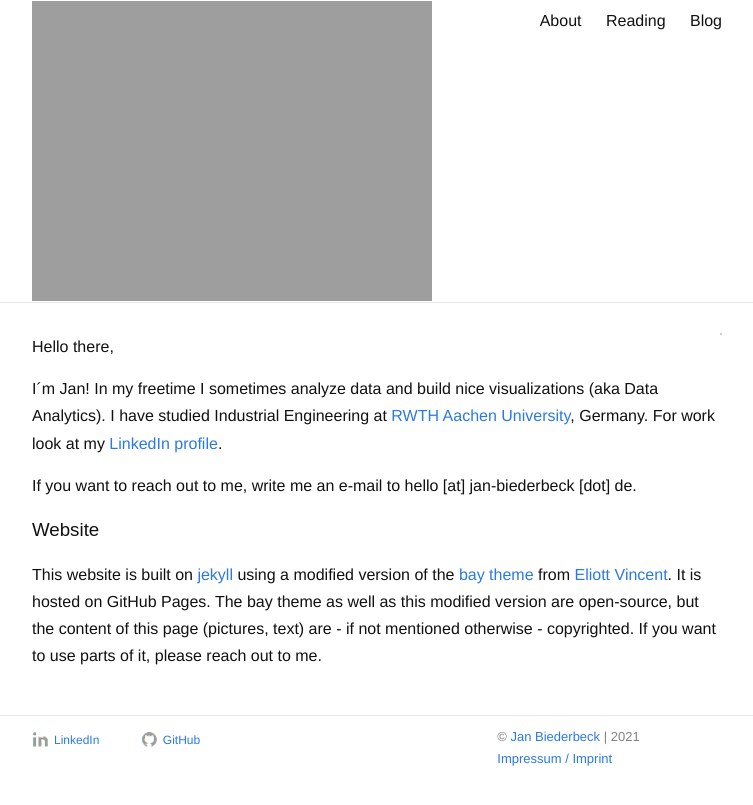
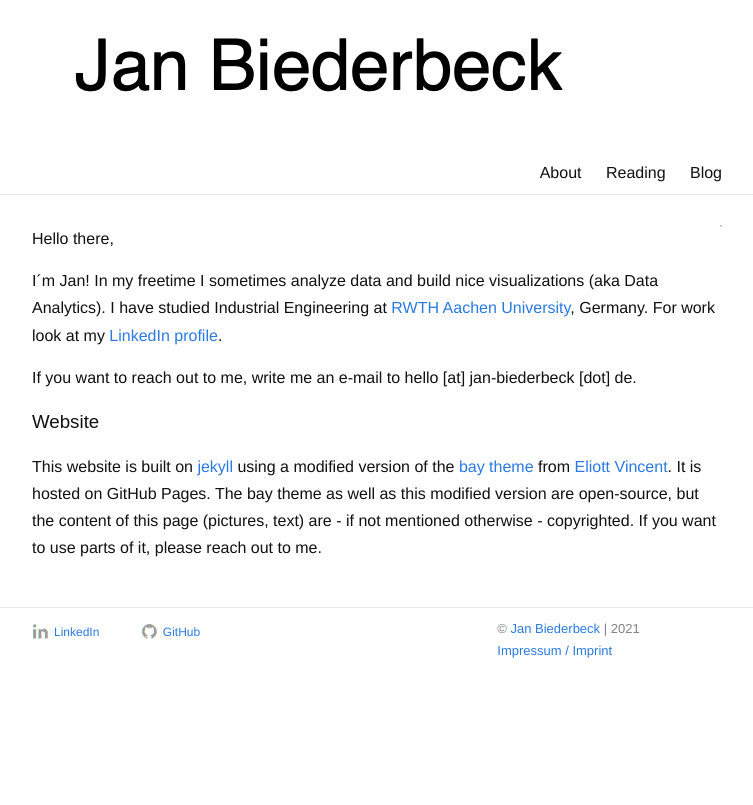
Before and after one commit to bigredpandas/bigredpandas.github.io, a Jekyll site: the page built from index.md, in a window 1280 px wide. Shown: the top 805 px of the page, without its empty margins (263-1016 px from the left). Built offline with Jekyll 4.4.1, drawn with Linux system fonts in a browser that asks for light colours.

Commit message:
Update header.html

```diff
--- a/_includes/header.html
+++ b/_includes/header.html
@@ -1,7 +1,7 @@
 <header class="site-header">
   <div class="wrapper">
     <a class="site-title" href="{{ "" | prepend: site.baseurl | prepend: site.url }}/">
-      <img src="{{ "/assets/img/title.pdf" | absolute_url }}" alt="{{ site.title }}" />
+      <img src="{{ "/assets/img/title.png" | absolute_url }}" alt="{{ site.title }}" />
     </a>
 
     <nav class="site-nav">
```
